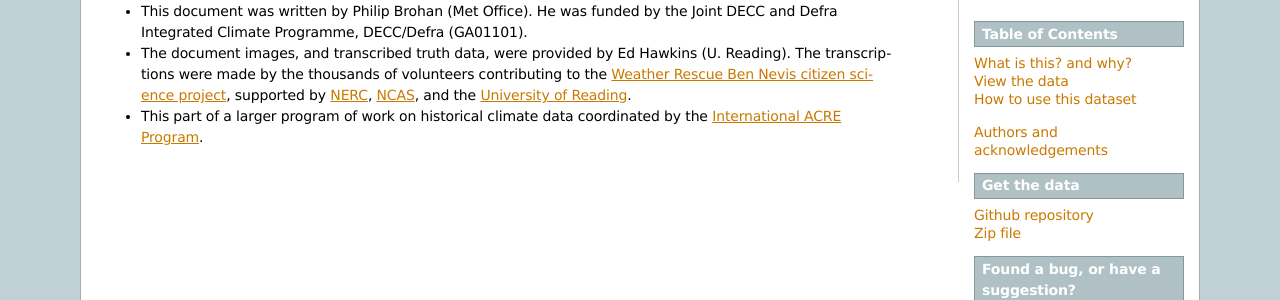
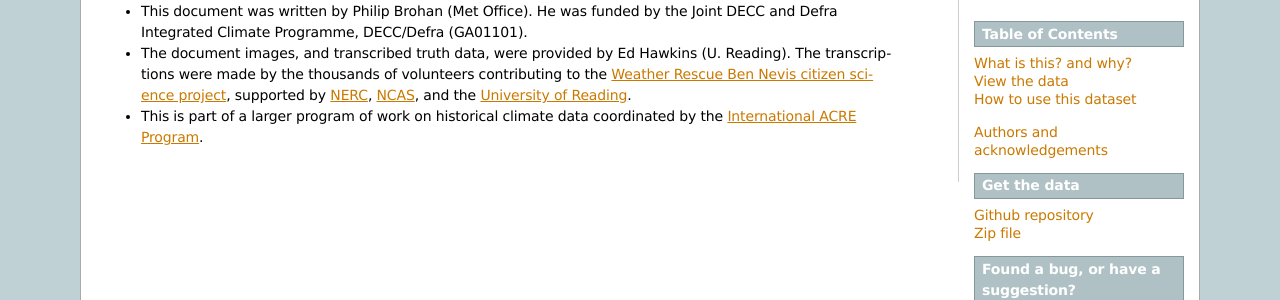
Before and after one commit to philip-brohan/OCR-weatherrescue, a Sphinx documentation site: the page built from docs/credits.rst, in a window 1280 px wide. Shown: the part 258-558 px from the top of the page. Built offline with Sphinx 7.4.7, drawn with Linux system fonts in a browser that asks for light colours.

```diff
--- a/docs/credits.rst
+++ b/docs/credits.rst
@@ -9,4 +9,4 @@ All blame should go to the maintainer; credit is more widely distributed - all t
 
 * This document was written by Philip Brohan (Met Office). He was funded by the Joint DECC and Defra Integrated Climate Programme, DECC/Defra (GA01101).
 * The document images, and transcribed truth data, were provided by Ed Hawkins (U. Reading). The transcriptions were made by the thousands of volunteers contributing to the `Weather Rescue Ben Nevis citizen science project <https://weatherrescue.wordpress.com/2017/09/05/weathermen-of-ben-nevis>`_, supported by `NERC <https://nerc.ukri.org/>`_, `NCAS <https://www.ncas.ac.uk/en/>`_, and the `University of Reading <http://www.reading.ac.uk/>`_.
-* This part of a larger program of work on historical climate data coordinated by the `International ACRE Program <http://www.met-acre.net>`_.
+* This is part of a larger program of work on historical climate data coordinated by the `International ACRE Program <http://www.met-acre.net>`_.
```
Also changed, not shown: README.md (+2 -0 lines).
